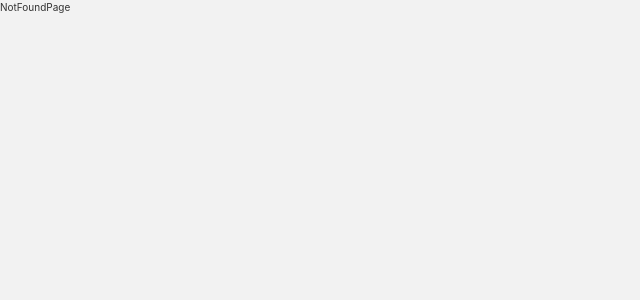
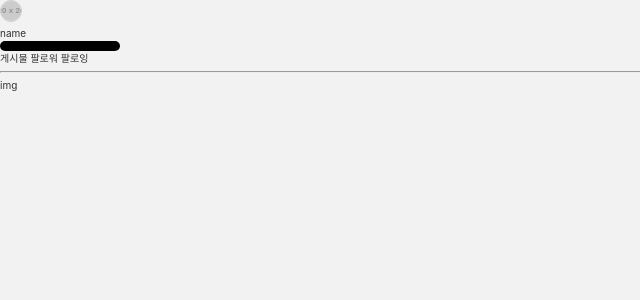
Before and after one commit to prgrms-fe-devcourse/FEDC5_STYLED_sehee, a React (Vite) app: page /profile in a window 1280 px wide. Shown: the top 300 px of the page, without its empty margins (0-640 px from the left). Built offline with nearby package versions, Linux system fonts and the light colour scheme; a web font is replaced by a local one.

Commit message:
Feat: 프로필 페이지 초기 레이아웃 설정

```diff
--- /dev/null
+++ b/src/Pages/ProfilePage/index.tsx
@@ -0,0 +1,21 @@
+import Avatar from '@/Components/Base/Avatar';
+import Button from '@/Components/Base/Button';
+
+const ProfilePage = () => {
+  return (
+    <>
+      <div>
+        <Avatar />
+        <div>name</div>
+        <Button />
+        <div>게시물 팔로워 팔로잉</div>
+      </div>
+      <hr />
+      <div>
+        <div>img</div>
+      </div>
+    </>
+  );
+};
+
+export default ProfilePage;
--- a/src/Pages/index.ts
+++ b/src/Pages/index.ts
@@ -1,3 +1,4 @@
 export { default as HomePage } from './HomePage';
 export { default as DetailPage } from './DetailPage';
 export { default as NotFoundPage } from './NotFoundPage';
+export { default as ProfilePage } from './ProfilePage';
--- a/src/Routes/Router.tsx
+++ b/src/Routes/Router.tsx
@@ -1,5 +1,5 @@
 import { BrowserRouter, Routes, Route } from 'react-router-dom';
-import { DetailPage, HomePage, NotFoundPage } from '@/Pages';
+import { DetailPage, HomePage, NotFoundPage, ProfilePage } from '@/Pages';
 
 const RouterManager = () => {
   return (
@@ -14,6 +14,10 @@ const RouterManager = () => {
           element={<DetailPage />}
         />
         <Route
+          path="/profile"
+          element={<ProfilePage />}
+        />
+        <Route
           path="*"
           element={<NotFoundPage />}
         />
```
